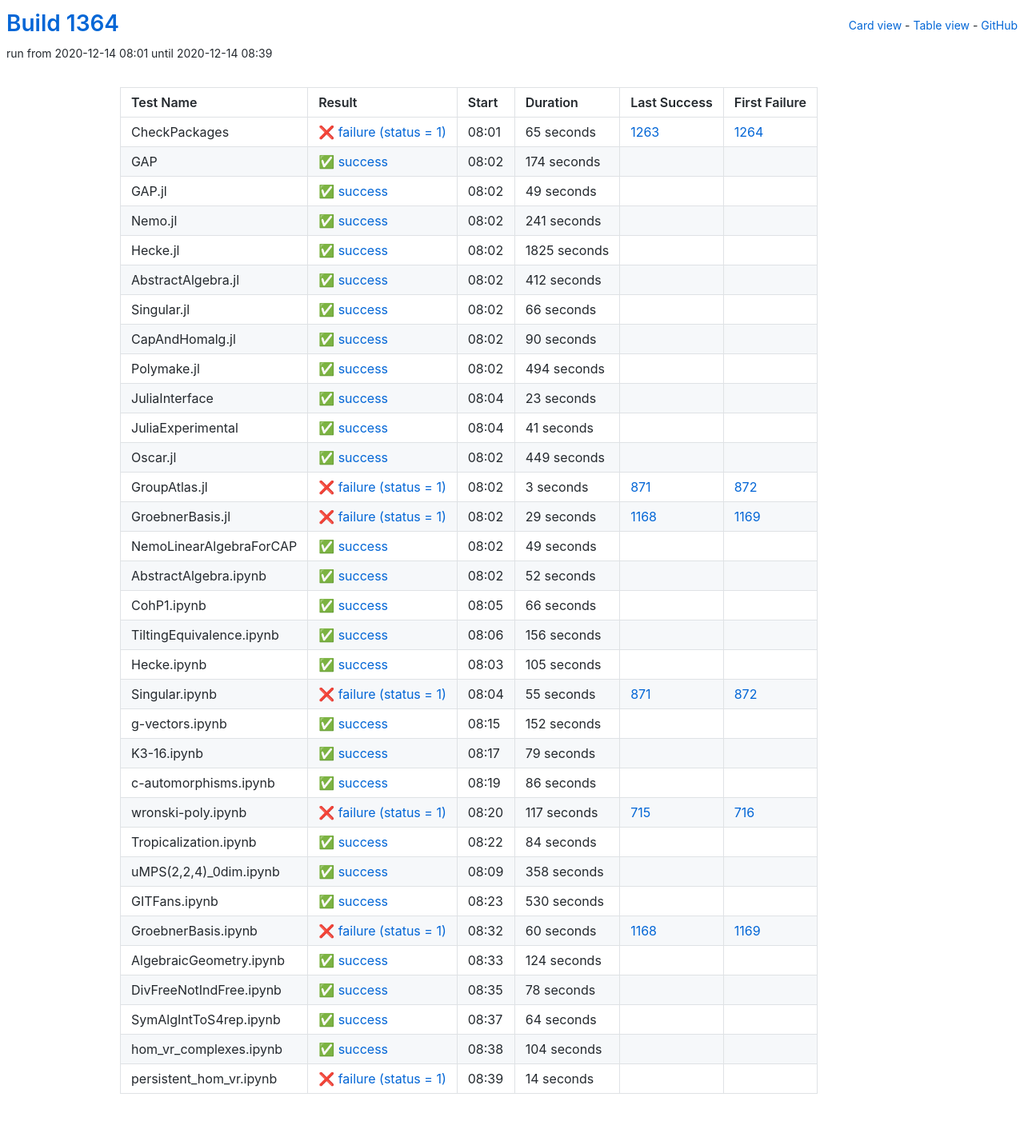
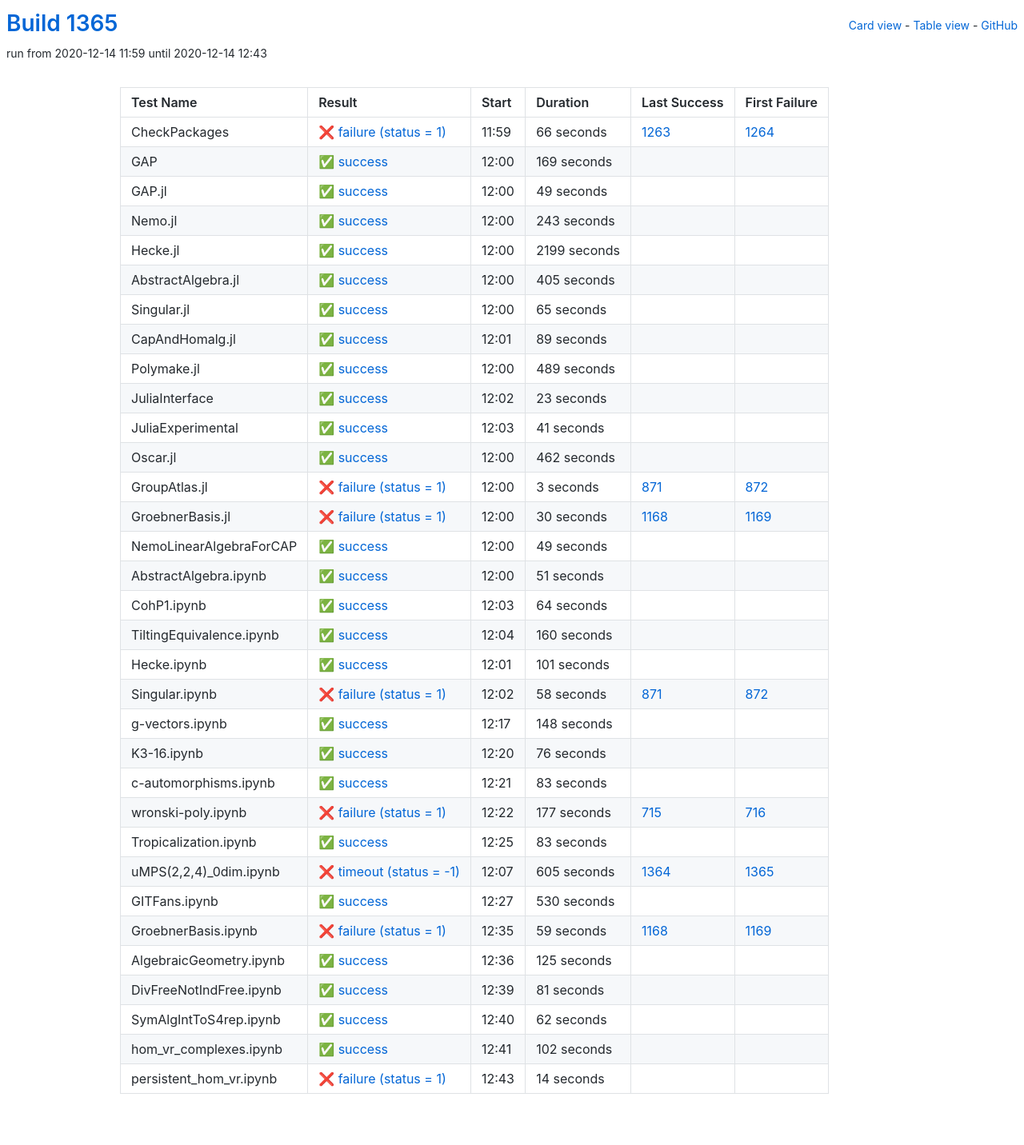
Before and after one commit to oscar-system/oscar-ci-status-stable, a Jekyll site: the page built from table.html, in a window 1280 px wide. Shown: the whole page at 80% size. Built offline with Jekyll 4.4.1, drawn with Linux system fonts in a browser that asks for light colours.

Commit message:
Build #1365

```diff
--- a/_data/ci.yml
+++ b/_data/ci.yml
@@ -1,6 +1,6 @@
 ---
-build: 1364
-build_url: https://oscarci.mathematik.uni-kl.de/job/oscar-stable/1364/
+build: 1365
+build_url: https://oscarci.mathematik.uni-kl.de/job/oscar-stable/1365/
 job: oscar-stable
 organization: oscar-system
 repo: oscar-ci-status-stable
@@ -8,32 +8,32 @@ repourl: https://github.com/oscar-system/oscar-ci-status-stable
 tests:
 - name: CheckPackages
   id: checkpackages
-  log: https://oscarci.mathematik.uni-kl.de/job/oscar-stable/1364/artifact/logs/build-1364/CheckPackages.log
-  start: 2020-12-14 08:01
+  log: https://oscarci.mathematik.uni-kl.de/job/oscar-stable/1365/artifact/logs/build-1365/CheckPackages.log
+  start: 2020-12-14 11:59
   success: false
   exitcode: 1
   status: failure
-  duration: 65
+  duration: 66
   last_success: 1263
   last_success_url: https://oscarci.mathematik.uni-kl.de/job/oscar-stable/1263/
   first_failure: 1264
   first_failure_url: https://oscarci.mathematik.uni-kl.de/job/oscar-stable/1264/
 - name: GAP
   id: gap
-  log: https://oscarci.mathematik.uni-kl.de/job/oscar-stable/1364/artifact/logs/build-1364/GAP.log
-  start: 2020-12-14 08:02
+  log: https://oscarci.mathematik.uni-kl.de/job/oscar-stable/1365/artifact/logs/build-1365/GAP.log
+  start: 2020-12-14 12:00
   success: true
   exitcode: 0
   status: success
-  duration: 174
+  duration: 169
   last_success: false
   last_success_url:
   first_failure: false
   first_failure_url:
 - name: GAP.jl
   id: gap-jl
-  log: https://oscarci.mathematik.uni-kl.de/job/oscar-stable/1364/artifact/logs/build-1364/GAP.jl.log
-  start: 2020-12-14 08:02
+  log: https://oscarci.mathematik.uni-kl.de/job/oscar-stable/1365/artifact/logs/build-1365/GAP.jl.log
+  start: 2020-12-14 12:00
   success: true
   exitcode: 0
   status: success
@@ -44,80 +44,80 @@ tests:
   first_failure_url:
 - name: Nemo.jl
   id: nemo-jl
-  log: https://oscarci.mathematik.uni-kl.de/job/oscar-stable/1364/artifact/logs/build-1364/Nemo.jl.log
-  start: 2020-12-14 08:02
+  log: https://oscarci.mathematik.uni-kl.de/job/oscar-stable/1365/artifact/logs/build-1365/Nemo.jl.log
+  start: 2020-12-14 12:00
   success: true
   exitcode: 0
   status: success
-  duration: 241
+  duration: 243
   last_success: false
   last_success_url:
   first_failure: false
   first_failure_url:
 - name: Hecke.jl
   id: hecke-jl
-  log: https://oscarci.mathematik.uni-kl.de/job/oscar-stable/1364/artifact/logs/build-1364/Hecke.jl.log
-  start: 2020-12-14 08:02
+  log: https://oscarci.mathematik.uni-kl.de/job/oscar-stable/1365/artifact/logs/build-1365/Hecke.jl.log
+  start: 2020-12-14 12:00
   success: true
   exitcode: 0
   status: success
-  duration: 1825
+  duration: 2199
   last_success: false
   last_success_url:
   first_failure: false
   first_failure_url:
 - name: AbstractAlgebra.jl
   id: abstractalgebra-jl
-  log: https://oscarci.mathematik.uni-kl.de/job/oscar-stable/1364/artifact/logs/build-1364/AbstractAlgebra.jl.log
-  start: 2020-12-14 08:02
+  log: https://oscarci.mathematik.uni-kl.de/job/oscar-stable/1365/artifact/logs/build-1365/AbstractAlgebra.jl.log
+  start: 2020-12-14 12:00
   success: true
   exitcode: 0
   status: success
-  duration: 412
+  duration: 405
   last_success: false
   last_success_url:
   first_failure: false
   first_failure_url:
 - name: Singular.jl
   id: singular-jl
-  log: https://oscarci.mathematik.uni-kl.de/job/oscar-stable/1364/artifact/logs/build-1364/Singular.jl.log
-  start: 2020-12-14 08:02
+  log: https://oscarci.mathematik.uni-kl.de/job/oscar-stable/1365/artifact/logs/build-1365/Singular.jl.log
+  start: 2020-12-14 12:00
   success: true
   exitcode: 0
   status: success
-  duration: 66
+  duration: 65
   last_success: false
   last_success_url:
   first_failure: false
   first_failure_url:
 - name: CapAndHomalg.jl
   id: capandhomalg-jl
-  log: https://oscarci.mathematik.uni-kl.de/job/oscar-stable/1364/artifact/logs/build-1364/CapAndHomalg.jl.log
-  start: 2020-12-14 08:02
+  log: https://oscarci.mathematik.uni-kl.de/job/oscar-stable/1365/artifact/logs/build-1365/CapAndHomalg.jl.log
+  start: 2020-12-14 12:01
   success: true
   exitcode: 0
   status: success
-  duration: 90
+  duration: 89
   last_success: false
   last_success_url:
   first_failure: false
   first_failure_url:
 - name: Polymake.jl
   id: polymake-jl
-  log: https://oscarci.mathematik.uni-kl.de/job/oscar-stable/1364/artifact/logs/build-1364/Polymake.jl.log
-  start: 2020-12-14 08:02
+  log: https://oscarci.mathematik.uni-kl.de/job/oscar-stable/1365/artifact/logs/build-1365/Polymake.jl.log
+  start: 2020-12-14 12:00
   success: true
   exitcode: 0
   status: success
-  duration: 494
+  duration: 489
   last_success: false
   last_success_url:
   first_failure: false
   first_failure_url:
 - name: JuliaInterface
   id: juliainterface
-  log: https://oscarci.mathematik.uni-kl.de/job/oscar-stable/1364/artifact/logs/build-1364/JuliaInterface.log
-  start: 2020-12-14 08:04
+  log: https://oscarci.mathematik.uni-kl.de/job/oscar-stable/1365/artifact/logs/build-1365/JuliaInterface.log
+  start: 2020-12-14 12:02
   success: true
   exitcode: 0
   status: success
@@ -128,8 +128,8 @@ tests:
   first_failure_url:
 - name: JuliaExperimental
   id: juliaexperimental
-  log: https://oscarci.mathematik.uni-kl.de/job/oscar-stable/1364/artifact/logs/build-1364/JuliaExperimental.log
-  start: 2020-12-14 08:04
+  log: https://oscarci.mathematik.uni-kl.de/job/oscar-stable/1365/artifact/logs/build-1365/JuliaExperimental.log
+  start: 2020-12-14 12:03
   success: true
   exitcode: 0
   status: success
@@ -140,20 +140,20 @@ tests:
   first_failure_url:
 - name: Oscar.jl
   id: oscar-jl
-  log: https://oscarci.mathematik.uni-kl.de/job/oscar-stable/1364/artifact/logs/build-1364/Oscar.jl.log
-  start: 2020-12-14 08:02
+  log: https://oscarci.mathematik.uni-kl.de/job/oscar-stable/1365/artifact/logs/build-1365/Oscar.jl.log
+  start: 2020-12-14 12:00
   success: true
   exitcode: 0
   status: success
-  duration: 449
+  duration: 462
   last_success: false
   last_success_url:
   first_failure: false
   first_failure_url:
 - name: GroupAtlas.jl
   id: groupatlas-jl
-  log: https://oscarci.mathematik.uni-kl.de/job/oscar-stable/1364/artifact/logs/build-1364/GroupAtlas.jl.log
-  start: 2020-12-14 08:02
+  log: https://oscarci.mathematik.uni-kl.de/job/oscar-stable/1365/artifact/logs/build-1365/GroupAtlas.jl.log
+  start: 2020-12-14 12:00
   success: false
   exitcode: 1
   status: failure
@@ -164,20 +164,20 @@ tests:
   first_failure_url: https://oscarci.mathematik.uni-kl.de/job/oscar-stable/872/
 - name: GroebnerBasis.jl
   id: groebnerbasis-jl
-  log: https://oscarci.mathematik.uni-kl.de/job/oscar-stable/1364/artifact/logs/build-1364/GroebnerBasis.jl.log
-  start: 2020-12-14 08:02
+  log: https://oscarci.mathematik.uni-kl.de/job/oscar-stable/1365/artifact/logs/build-1365/GroebnerBasis.jl.log
+  start: 2020-12-14 12:00
   success: false
   exitcode: 1
   status: failure
-  duration: 29
+  duration: 30
   last_success: 1168
   last_success_url: https://oscarci.mathematik.uni-kl.de/job/oscar-stable/1168/
   first_failure: 1169
   first_failure_url: https://oscarci.mathematik.uni-kl.de/job/oscar-stable/1169/
 - name: NemoLinearAlgebraForCAP
   id: nemolinearalgebraforcap
-  log: https://oscarci.mathematik.uni-kl.de/job/oscar-stable/1364/artifact/logs/build-1364/NemoLinearAlgebraForCAP.log
-  start: 2020-12-14 08:02
+  log: https://oscarci.mathematik.uni-kl.de/job/oscar-stable/1365/artifact/logs/build-1365/NemoLinearAlgebraForCAP.log
+  start: 2020-12-14 12:00
   success: true
   exitcode: 0
   status: success
@@ -188,140 +188,140 @@ tests:
   first_failure_url:
 - name: AbstractAlgebra.ipynb
   id: abstractalgebra-ipynb
-  log: https://oscarci.mathematik.uni-kl.de/job/oscar-stable/1364/artifact/logs/build-1364/AbstractAlgebra.ipynb.log
-  start: 2020-12-14 08:02
+  log: https://oscarci.mathematik.uni-kl.de/job/oscar-stable/1365/artifact/logs/build-1365/AbstractAlgebra.ipynb.log
+  start: 2020-12-14 12:00
   success: true
   exitcode: 0
   status: success
-  duration: 52
+  duration: 51
   last_success: false
   last_success_url:
   first_failure: false
   first_failure_url:
 - name: CohP1.ipynb
   id: cohp1-ipynb
-  log: https://oscarci.mathematik.uni-kl.de/job/oscar-stable/1364/artifact/logs/build-1364/CohP1.ipynb.log
-  start: 2020-12-14 08:05
+  log: https://oscarci.mathematik.uni-kl.de/job/oscar-stable/1365/artifact/logs/build-1365/CohP1.ipynb.log
+  start: 2020-12-14 12:03
   success: true
   exitcode: 0
   status: success
-  duration: 66
+  duration: 64
   last_success: false
   last_success_url:
   first_failure: false
   first_failure_url:
 - name: TiltingEquivalence.ipynb
   id: tiltingequivalence-ipynb
-  log: https://oscarci.mathematik.uni-kl.de/job/oscar-stable/1364/artifact/logs/build-1364/TiltingEquivalence.ipynb.log
-  start: 2020-12-14 08:06
+  log: https://oscarci.mathematik.uni-kl.de/job/oscar-stable/1365/artifact/logs/build-1365/TiltingEquivalence.ipynb.log
+  start: 2020-12-14 12:04
   success: true
   exitcode: 0
   status: success
-  duration: 156
+  duration: 160
   last_success: false
   last_success_url:
   first_failure: false
   first_failure_url:
 - name: Hecke.ipynb
   id: hecke-ipynb
-  log: https://oscarci.mathematik.uni-kl.de/job/oscar-stable/1364/artifact/logs/build-1364/Hecke.ipynb.log
-  start: 2020-12-14 08:03
+  log: https://oscarci.mathematik.uni-kl.de/job/oscar-stable/1365/artifact/logs/build-1365/Hecke.ipynb.log
+  start: 2020-12-14 12:01
   success: true
   exitcode: 0
   status: success
-  duration: 105
+  duration: 101
   last_success: false
   last_success_url:
   first_failure: false
   first_failure_url:
 - name: Singular.ipynb
   id: singular-ipynb
-  log: https://oscarci.mathematik.uni-kl.de/job/oscar-stable/1364/artifact/logs/build-1364/Singular.ipynb.log
-  start: 2020-12-14 08:04
+  log: https://oscarci.mathematik.uni-kl.de/job/oscar-stable/1365/artifact/logs/build-1365/Singular.ipynb.log
+  start: 2020-12-14 12:02
   success: false
   exitcode: 1
   status: failure
-  duration: 55
+  duration: 58
   last_success: 871
   last_success_url: https://oscarci.mathematik.uni-kl.de/job/oscar-stable/871/
   first_failure: 872
   first_failure_url: https://oscarci.mathematik.uni-kl.de/job/oscar-stable/872/
 - name: g-vectors.ipynb
   id: g-vectors-ipynb
-  log: https://oscarci.mathematik.uni-kl.de/job/oscar-stable/1364/artifact/logs/build-1364/g-vectors.ipynb.log
-  start: 2020-12-14 08:15
+  log: https://oscarci.mathematik.uni-kl.de/job/oscar-stable/1365/artifact/logs/build-1365/g-vectors.ipynb.log
+  start: 2020-12-14 12:17
   success: true
   exitcode: 0
   status: success
-  duration: 152
+  duration: 148
   last_success: false
   last_success_url:
   first_failure: false
   first_failure_url:
 - name: K3-16.ipynb
   id: k3-16-ipynb
-  log: https://oscarci.mathematik.uni-kl.de/job/oscar-stable/1364/artifact/logs/build-1364/K3-16.ipynb.log
-  start: 2020-12-14 08:17
+  log: https://oscarci.mathematik.uni-kl.de/job/oscar-stable/1365/artifact/logs/build-1365/K3-16.ipynb.log
+  start: 2020-12-14 12:20
   success: true
   exitcode: 0
   status: success
-  duration: 79
+  duration: 76
   last_success: false
   last_success_url:
   first_failure: false
   first_failure_url:
 - name: c-automorphisms.ipynb
   id: c-automorphisms-ipynb
-  log: https://oscarci.mathematik.uni-kl.de/job/oscar-stable/1364/artifact/logs/build-1364/c-automorphisms.ipynb.log
-  start: 2020-12-14 08:19
+  log: https://oscarci.mathematik.uni-kl.de/job/oscar-stable/1365/artifact/logs/build-1365/c-automorphisms.ipynb.log
+  start: 2020-12-14 12:21
   success: true
   exitcode: 0
   status: success
-  duration: 86
+  duration: 83
   last_success: false
   last_success_url:
   first_failure: false
   first_failure_url:
 - name: wronski-poly.ipynb
   id: wronski-poly-ipynb
-  log: https://oscarci.mathematik.uni-kl.de/job/oscar-stable/1364/artifact/logs/build-1364/wronski-poly.ipynb.log
-  start: 2020-12-14 08:20
+  log: https://oscarci.mathematik.uni-kl.de/job/oscar-stable/1365/artifact/logs/build-1365/wronski-poly.ipynb.log
+  start: 2020-12-14 12:22
   success: false
   exitcode: 1
   status: failure
-  duration: 117
+  duration: 177
   last_success: 715
   last_success_url: https://oscarci.mathematik.uni-kl.de/job/oscar-stable/715/
   first_failure: 716
   first_failure_url: https://oscarci.mathematik.uni-kl.de/job/oscar-stable/716/
 - name: Tropicalization.ipynb
   id: tropicalization-ipynb
-  log: https://oscarci.mathematik.uni-kl.de/job/oscar-stable/1364/artifact/logs/build-1364/Tropicalization.ipynb.log
-  start: 2020-12-14 08:22
+  log: https://oscarci.mathematik.uni-kl.de/job/oscar-stable/1365/artifact/logs/build-1365/Tropicalization.ipynb.log
+  start: 2020-12-14 12:25
   success: true
   exitcode: 0
   status: success
-  duration: 84
+  duration: 83
   last_success: false
   last_success_url:
   first_failure: false
   first_failure_url:
 - name: uMPS(2,2,4)_0dim.ipynb
   id: umps-2-2-4-0dim-ipynb
-  log: https://oscarci.mathematik.uni-kl.de/job/oscar-stable/1364/artifact/logs/build-1364/uMPS-2-2-4-_0dim.ipynb.log
-  start: 2020-12-14 08:09
-  success: true
-  exitcode: 0
-  status: success
-  duration: 358
-  last_success: false
-  last_success_url:
-  first_failure: false
-  first_failure_url:
+  log: https://oscarci.mathematik.uni-kl.de/job/oscar-stable/1365/artifact/logs/build-1365/uMPS-2-2-4-_0dim.ipynb.log
+  start: 2020-12-14 12:07
+  success: false
+  exitcode: -1
+  status: timeout
+  duration: 605
+  last_success: 1364
+  last_success_url: https://oscarci.mathematik.uni-kl.de/job/oscar-stable/1364/
+  first_failure: 1365
+  first_failure_url: https://oscarci.mathematik.uni-kl.de/job/oscar-stable/1365/
 - name: GITFans.ipynb
   id: gitfans-ipynb
-  log: https://oscarci.mathematik.uni-kl.de/job/oscar-stable/1364/artifact/logs/build-1364/GITFans.ipynb.log
-  start: 2020-12-14 08:23
+  log: https://oscarci.mathematik.uni-kl.de/job/oscar-stable/1365/artifact/logs/build-1365/GITFans.ipynb.log
+  start: 2020-12-14 12:27
   success: true
   exitcode: 0
   status: success
@@ -332,68 +332,68 @@ tests:
   first_failure_url:
 - name: GroebnerBasis.ipynb
   id: groebnerbasis-ipynb
-  log: https://oscarci.mathematik.uni-kl.de/job/oscar-stable/1364/artifact/logs/build-1364/GroebnerBasis.ipynb.log
-  start: 2020-12-14 08:32
+  log: https://oscarci.mathematik.uni-kl.de/job/oscar-stable/1365/artifact/logs/build-1365/GroebnerBasis.ipynb.log
+  start: 2020-12-14 12:35
   success: false
   exitcode: 1
   status: failure
-  duration: 60
+  duration: 59
   last_success: 1168
   last_success_url: https://oscarci.mathematik.uni-kl.de/job/oscar-stable/1168/
   first_failure: 1169
   first_failure_url: https://oscarci.mathematik.uni-kl.de/job/oscar-stable/1169/
 - name: AlgebraicGeometry.ipynb
   id: algebraicgeometry-ipynb
-  log: https://oscarci.mathematik.uni-kl.de/job/oscar-stable/1364/artifact/logs/build-1364/AlgebraicGeometry.ipynb.log
-  start: 2020-12-14 08:33
+  log: https://oscarci.mathematik.uni-kl.de/job/oscar-stable/1365/artifact/logs/build-1365/AlgebraicGeometry.ipynb.log
+  start: 2020-12-14 12:36
   success: true
   exitcode: 0
   status: success
-  duration: 124
+  duration: 125
   last_success: false
   last_success_url:
   first_failure: false
   first_failure_url:
 - name: DivFreeNotIndFree.ipynb
   id: divfreenotindfree-ipynb
-  log: https://oscarci.mathematik.uni-kl.de/job/oscar-stable/1364/artifact/logs/build-1364/DivFreeNotIndFree.ipynb.log
-  start: 2020-12-14 08:35
+  log: https://oscarci.mathematik.uni-kl.de/job/oscar-stable/1365/artifact/logs/build-1365/DivFreeNotIndFree.ipynb.log
+  start: 2020-12-14 12:39
   success: true
   exitcode: 0
   status: success
-  duration: 78
+  duration: 81
   last_success: false
   last_success_url:
   first_failure: false
   first_failure_url:
 - name: SymAlgIntToS4rep.ipynb
   id: symalginttos4rep-ipynb
-  log: https://oscarci.mathematik.uni-kl.de/job/oscar-stable/1364/artifact/logs/build-1364/SymAlgIntToS4rep.ipynb.log
-  start: 2020-12-14 08:37
+  log: https://oscarci.mathematik.uni-kl.de/job/oscar-stable/1365/artifact/logs/build-1365/SymAlgIntToS4rep.ipynb.log
+  start: 2020-12-14 12:40
   success: true
   exitcode: 0
   status: success
-  duration: 64
+  duration: 62
   last_success: false
   last_success_url:
   first_failure: false
   first_failure_url:
 - name: hom_vr_complexes.ipynb
   id: hom-vr-complexes-ipynb
-  log: https://oscarci.mathematik.uni-kl.de/job/oscar-stable/1364/artifact/logs/build-1364/hom_vr_complexes.ipynb.log
-  start: 2020-12-14 08:38
+  log: https://oscarci.mathematik.uni-kl.de/job/oscar-stable/1365/artifact/logs/build-1365/hom_vr_complexes.ipynb.log
+  start: 2020-12-14 12:41
   success: true
   exitcode: 0
   status: success
-  duration: 104
+  duration: 102
   last_success: false
   last_success_url:
   first_failure: false
   first_failure_url:
 - name: persistent_hom_vr.ipynb
   id: persistent-hom-vr-ipynb
-  log: https://oscarci.mathematik.uni-kl.de/job/oscar-stable/1364/artifact/logs/build-1364/persistent_hom_vr.ipynb.log
-  start: 2020-12-14 08:39
+  log: https://oscarci.mathematik.uni-kl.de/job/oscar-stable/1365/artifact/logs/build-1365/persistent_hom_vr.ipynb.log
+  start: 2020-12-14 12:43
   success: false
   exitcode: 1
   status: failure
```
Also changed, not shown: README.md.
